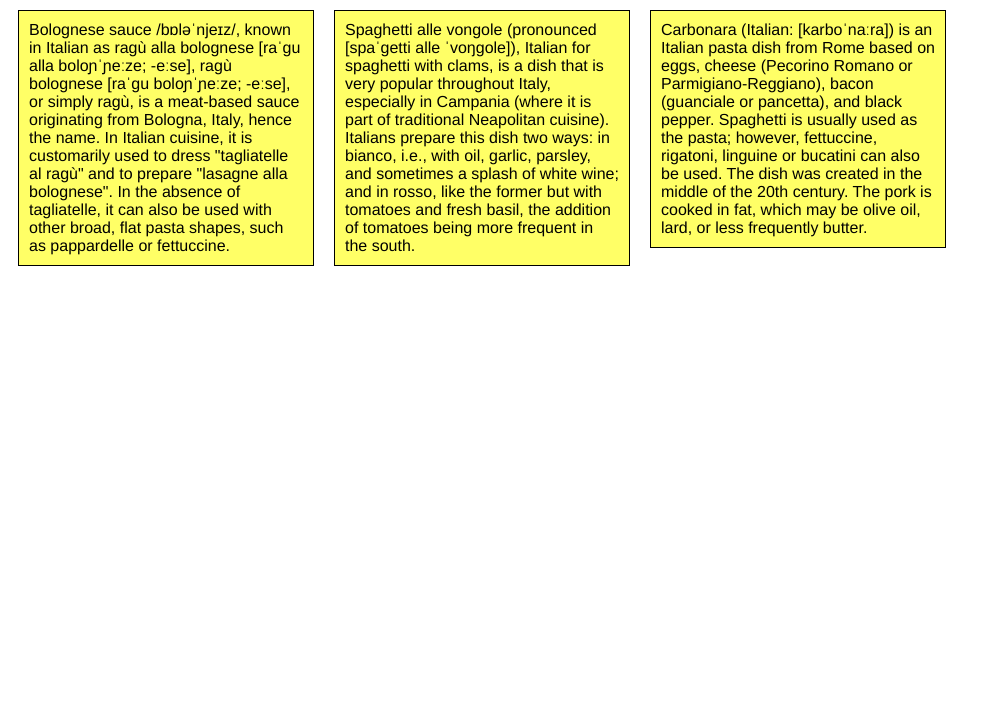
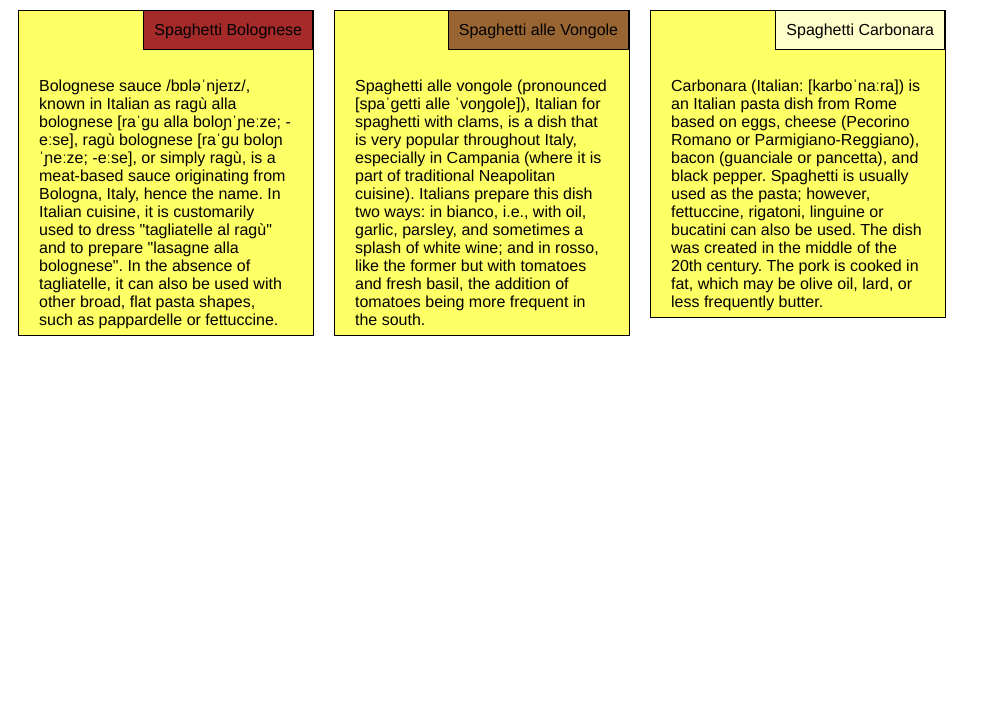
Before and after one commit to ana7lou/coursera-test, a plain HTML site: page site/module2-solution.html in a window 1280 px wide. Shown: the part 73-800 px from the top of the page, without its empty margins (0-999 px from the left). Drawn offline with Linux system fonts and the light colour scheme.

Commit message:
1st draft

```diff
--- a/site/module2-solution.html
+++ b/site/module2-solution.html
@@ -13,12 +13,20 @@ h1 {
   margin-bottom: 15px;
   text-align: center;
 }
-p {
+
+.container {
+  position: relative;
   border: 1px solid black;
   background-color: #ffff66;
+  padding: 10px;
+  padding2-top3: 30px;
   margin: 10px;
+ }
+p {
+  position: relative;
+  top:30px;
+  padding: 10px;
   font-family: Helvetica;
-  padding: 10px;
   height: auto;
   color: black;
 }
@@ -26,8 +34,25 @@ p {
 #p1 {
   background-color: #A52A2A;
   position: absolute;
-  top: 0px;
-  left: 0px;
+  border: 1px solid black;
+  top: -17px;
+  right: 0px;
+}
+
+#p2 {
+  background-color: #996633;
+  position: absolute;
+  border: 1px solid black;
+  top: -17px;
+  right: 0px;
+}
+
+#p3 {
+  background-color: #ffffcc;
+  border: 1px solid black;
+  position: absolute;
+  top: -17px;
+  right: 0px;
 }
 /* Simple Responsive Framework. */
 .row {
@@ -165,9 +190,16 @@ p {
 <h1>Spaghetti - Choose One to Your Taste</h1>
 
 <div class="row">
-  <div class="col-lg-3 col-md-6 col-sm-12"><p id="p1">Spaghetti Bolognese</p><p>Bolognese sauce /bɒləˈnjeɪz/, known in Italian as ragù alla bolognese [raˈɡu alla boloɲˈɲeːze; -eːse], ragù bolognese [raˈɡu boloɲˈɲeːze; -eːse], or simply ragù, is a meat-based sauce originating from Bologna, Italy, hence the name. In Italian cuisine, it is customarily used to dress "tagliatelle al ragù" and to prepare "lasagne alla bolognese". In the absence of tagliatelle, it can also be used with other broad, flat pasta shapes, such as pappardelle or fettuccine.</p></div>
-  <div class="col-lg-3 col-md-6 col-sm-12"><p>Spaghetti alle vongole (pronounced [spaˈɡetti alle ˈvoŋɡole]), Italian for spaghetti with clams, is a dish that is very popular throughout Italy, especially in Campania (where it is part of traditional Neapolitan cuisine). Italians prepare this dish two ways: in bianco, i.e., with oil, garlic, parsley, and sometimes a splash of white wine; and in rosso, like the former but with tomatoes and fresh basil, the addition of tomatoes being more frequent in the south.</p></div>
-  <div class="col-lg-3 col-md-6 col-sm-12"><p>Carbonara (Italian: [karboˈnaːra]) is an Italian pasta dish from Rome based on eggs, cheese (Pecorino Romano or Parmigiano-Reggiano), bacon (guanciale or pancetta), and black pepper. Spaghetti is usually used as the pasta; however, fettuccine, rigatoni, linguine or bucatini can also be used. The dish was created in the middle of the 20th century. The pork is cooked in fat, which may be olive oil, lard, or less frequently butter.</p></div>
+  <div class="col-lg-3 col-md-6 col-sm-12">
+  <div class="container">
+  <p id="p1">Spaghetti Bolognese</p><p>Bolognese sauce /bɒləˈnjeɪz/, known in Italian as ragù alla bolognese [raˈɡu alla boloɲˈɲeːze; -eːse], ragù bolognese [raˈɡu boloɲˈɲeːze; -eːse], or simply ragù, is a meat-based sauce originating from Bologna, Italy, hence the name. In Italian cuisine, it is customarily used to dress "tagliatelle al ragù" and to prepare "lasagne alla bolognese". In the absence of tagliatelle, it can also be used with other broad, flat pasta shapes, such as pappardelle or fettuccine.</p>
+  </div></div>
+  <div class="col-lg-3 col-md-6 col-sm-12">
+<div class="container">
+<p id="p2">Spaghetti alle Vongole</p><p>Spaghetti alle vongole (pronounced [spaˈɡetti alle ˈvoŋɡole]), Italian for spaghetti with clams, is a dish that is very popular throughout Italy, especially in Campania (where it is part of traditional Neapolitan cuisine). Italians prepare this dish two ways: in bianco, i.e., with oil, garlic, parsley, and sometimes a splash of white wine; and in rosso, like the former but with tomatoes and fresh basil, the addition of tomatoes being more frequent in the south.</p></div></div>
+  <div class="col-lg-3 col-md-12 col-sm-12">
+  <div class="container">
+  <p id="p3">Spaghetti Carbonara</p><p>Carbonara (Italian: [karboˈnaːra]) is an Italian pasta dish from Rome based on eggs, cheese (Pecorino Romano or Parmigiano-Reggiano), bacon (guanciale or pancetta), and black pepper. Spaghetti is usually used as the pasta; however, fettuccine, rigatoni, linguine or bucatini can also be used. The dish was created in the middle of the 20th century. The pork is cooked in fat, which may be olive oil, lard, or less frequently butter.</p></div></div>
   <div>
 </div>
 
```
